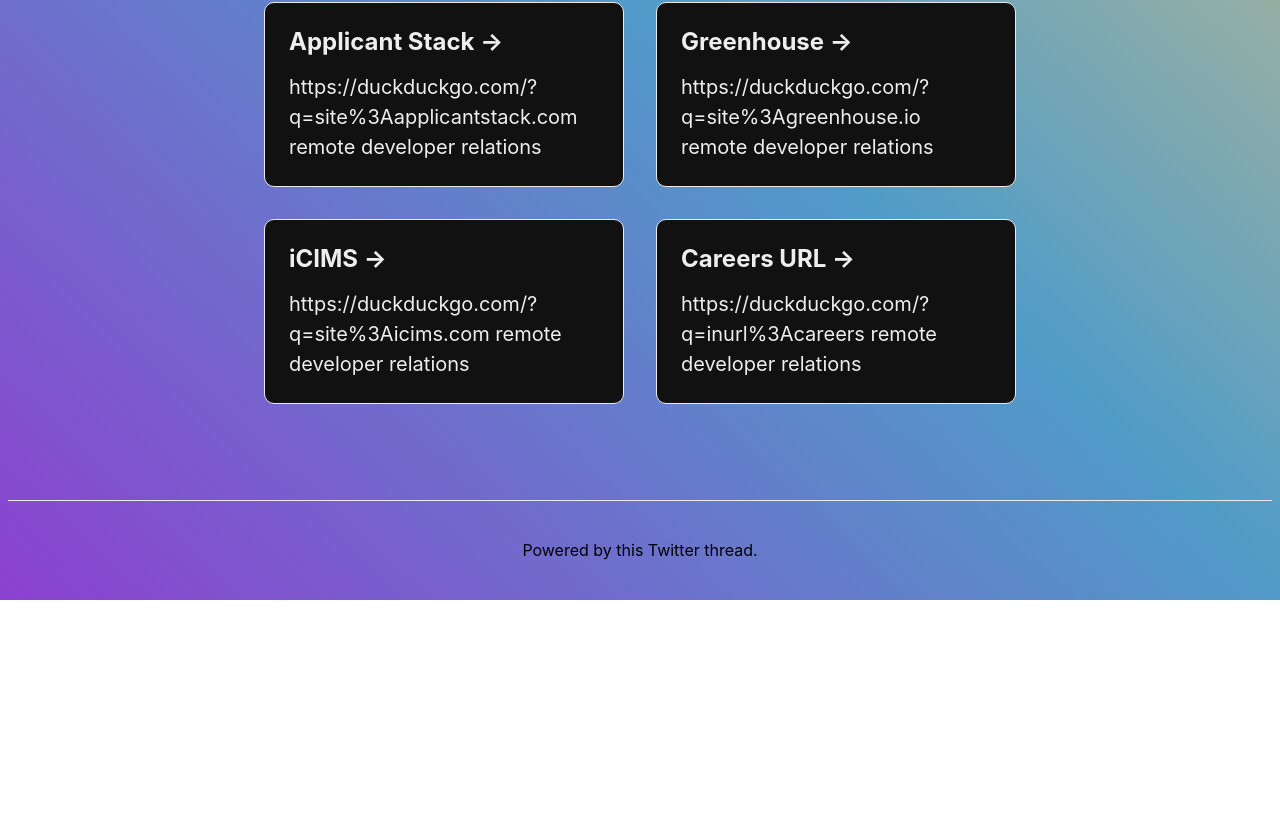
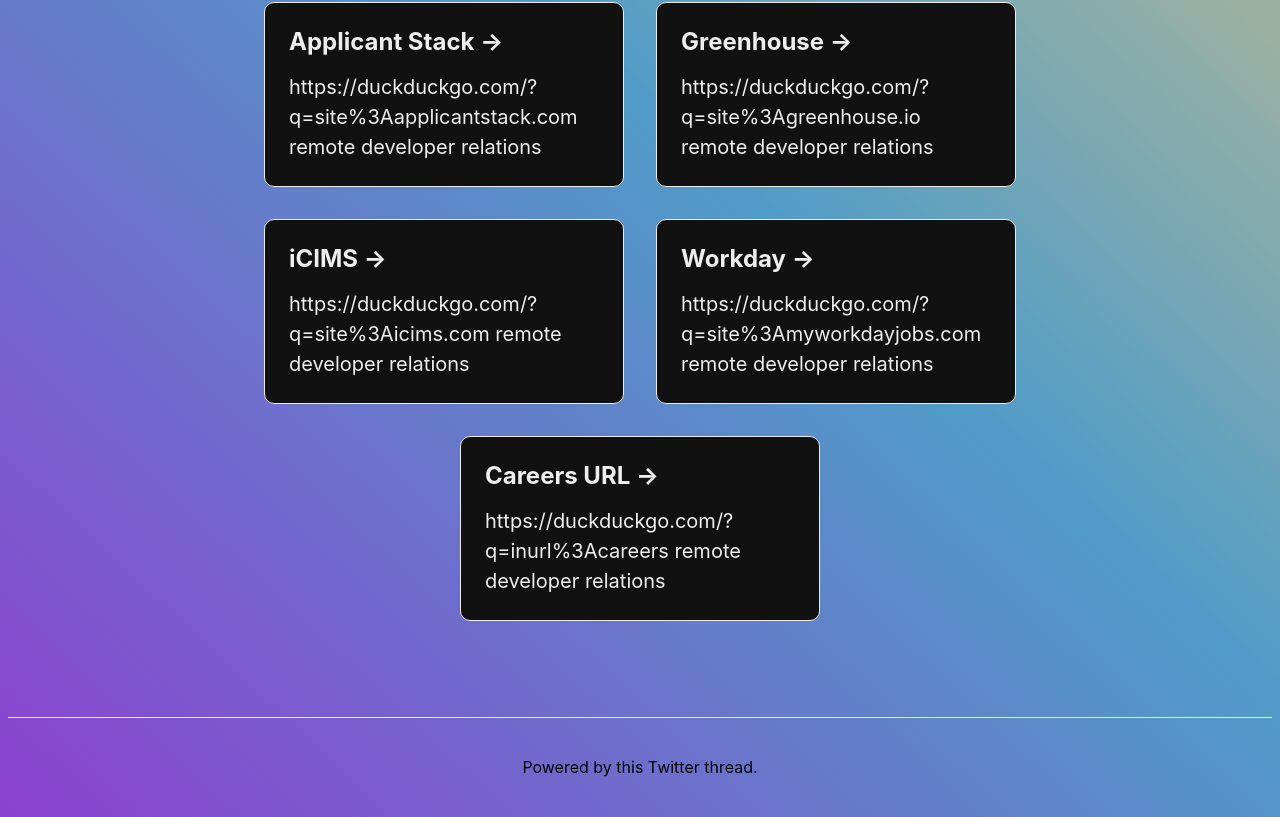
Before and after one commit to bennett-elder/upvoteremote, a Next.js app: page / in a window 1280 px wide. Shown: the part 847-1664 px from the top of the page. Before the commit the page ends 1447 px from the top, so only its background shows below. Built offline with nearby package versions, Linux system fonts and the light colour scheme.

Commit message:
Update index.js - add Workday

```diff
--- a/pages/index.js
+++ b/pages/index.js
@@ -35,6 +35,10 @@
     {
       "title": "iCIMS",
       "querySlug": "site%3Aicims.com"
+    },
+    {
+      "title": "Workday",
+      "querySlug": "site%3Amyworkdayjobs.com"
     },
     {
       "title": "Careers URL",
```
